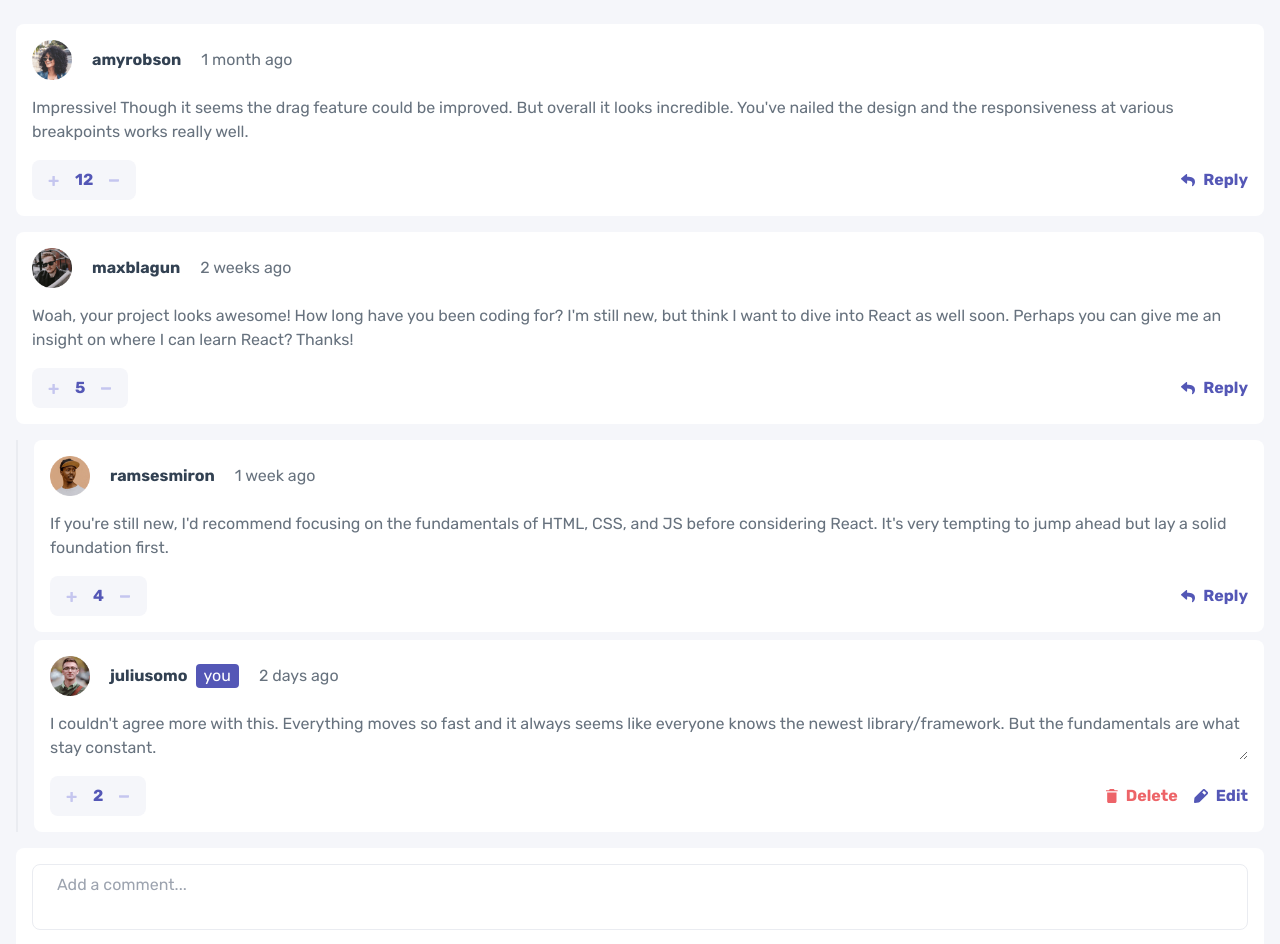
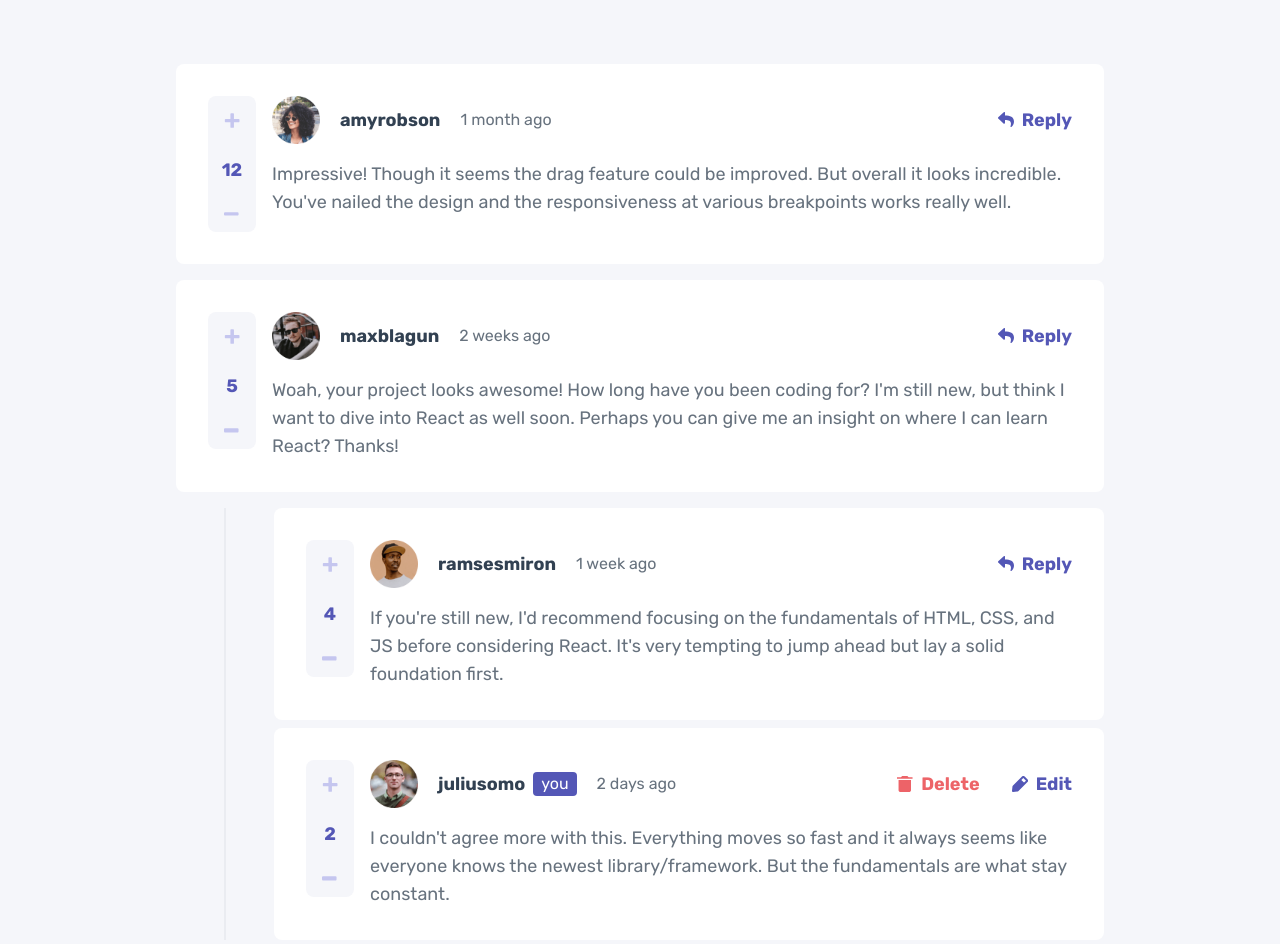
Before and after one commit to Dev-Dylann/Interactive-Comments-Section, a React (Vite) app: page / in a window 1280 px wide. Shown: the top 944 px of the page. Built offline with nearby package versions, Linux system fonts and the light colour scheme.

Commit message:
made responsive and added active states

```diff
--- a/src/App.tsx
+++ b/src/App.tsx
@@ -4,7 +4,7 @@ import NewCommentInput from "./components/NewCommentInput"
 function App() {
 
   return (
-    <section className="py-6 bg-lighterGray min-h-screen font-rubik">
+    <section className="py-6 bg-lighterGray min-h-screen font-rubik md:py-10 lg:py-16">
       <CommentsArea />
 
       <NewCommentInput />
--- a/src/components/Comment.tsx
+++ b/src/components/Comment.tsx
@@ -55,15 +55,36 @@ function Comment({ comment }: Props) {
 
     return (
         <>
-            <article className="flex flex-col gap-4 bg-white p-4 rounded-lg">
+            <article className="flex flex-col gap-4 bg-white p-4 rounded-lg md:p-8 lg:grid lg:grid-cols-[auto,_1fr] lg:grid-rows-[auto,_1fr]">
                 <div className='flex gap-2 items-center'>
-                    <img src={comment.user.image.png} alt={comment.user.username} className='h-10 w-10 mr-3' width={64} height={64} />
+                    <img src={comment.user.image.png} alt={comment.user.username} className='h-10 w-10 mr-3 md:h-12 md:w-12' width={64} height={64} />
 
-                    <span className="font-bold text-darkBlue">{comment.user.username}</span>
+                    <span className="font-bold text-darkBlue md:text-lg">{comment.user.username}</span>
 
                     {isUser && <span className="bg-modBlue text-white px-2 rounded">you</span>}
 
                     <span className='text-grayBlue ml-3'>{dateFormatter(comment.createdAt)}</span>
+
+                    <div className='hidden lg:flex grow justify-end gap-8'>
+                        {isUser ? (
+                            <>
+                                <button disabled={isEditing} className="text-softRed font-bold flex items-center gap-2 text-lg disabled:brightness-150 lg:hover:brightness-150" onClick={() => deleteComment(comment.id, setComments, comment.replyingTo)}>
+                                    <img src={deleteIcon} alt="Delete Icon" className="w-4 h-4" />
+                                    Delete
+                                </button>
+
+                                <button disabled={isEditing} onClick={() => setIsEditing(true)} className="text-modBlue font-bold flex items-center gap-2 text-lg disabled:brightness-150 lg:hover:brightness-150">
+                                    <img src={editIcon} alt="Edit Icon" className="w-4 h-4" />
+                                    Edit
+                                </button>
+                            </>
+                        ) : (
+                            <button onClick={() => setIsReplying(comment.id)} className="text-modBlue font-bold flex items-center gap-2 text-lg lg:hover:brightness-150">
+                                <img src={replyIcon} alt="Reply Icon" className="w-4 h-4" />
+                                Reply
+                            </button>
+                        )}
+                    </div>
                 </div>
 
                 {isUser ? (
@@ -76,55 +97,67 @@ function Comment({ comment }: Props) {
                         onBlur={(e) => {
                             if (!e.relatedTarget || !e.relatedTarget.classList.contains('update-button')) handleCancelEdit()
                         }}
-                        className='transition-all focus:outline-modBlue focus:outline-1 font-rubik text-grayBlue focus:px-4 focus:py-2 bg-white disabled-border-0 disabled:outline-0' />
+                        className='transition-all resize-none focus:outline-modBlue focus:outline-1 font-rubik text-grayBlue focus:px-4 focus:py-2 bg-white disabled-border-0 disabled:outline-0 md:text-lg' />
                 ) : (
-                    <pre className="text-grayBlue font-rubik text-wrap">{comment.content}</pre>
+                    <pre className="text-grayBlue font-rubik text-wrap md:text-lg">{comment.content}</pre>
                 )}
 
-                <div className="flex justify-between">
-                    <div className='p-2 flex gap-2 bg-lighterGray rounded-lg'>
+                <div className="flex justify-between lg:row-span-full lg:justify-start lg:items-start">
+                    <div className='p-2 flex gap-2 bg-lighterGray rounded-lg md:p-4 md:gap-4 lg:flex-col lg:justify-center lg:items-center lg:gap-6 lg:px-2'>
                         <button className="px-2">
-                            <img src={plusIcon} alt="Increase Likes" />
+                            <img src={plusIcon} alt="Increase Likes" className="md:w-4 md:h-4" />
                         </button>
-                        <span className="text-modBlue font-bold">{comment.score}</span>
+                        <span className="text-modBlue font-bold md:text-lg lg:py-1">{comment.score}</span>
                         <button className="px-2">
-                            <img src={minusIcon} alt="Decrease Likes" />
+                            <img src={minusIcon} alt="Decrease Likes" className="md:w-4" />
                         </button>
                     </div>
 
-                    <div className='flex gap-4'>
+                    <div className='flex gap-4 lg:hidden'>
                         {isUser ? (
                             <>
                                 {isEditing ? (
                                     <button
                                         disabled={userComment.trim() === '' || userComment.trim() === comment.content}
                                         onClick={handleEdit}
-                                        className='px-4 font-bold text-white bg-modBlue rounded-lg disabled:brightness-75 update-button'
+                                        className='px-4 font-bold text-white bg-modBlue rounded-lg disabled:brightness-75 update-button md:px-6 md:text-lg'
                                     >
                                         UPDATE
                                     </button>
                                 ) : (
                                     <>
-                                        <button className="text-softRed font-bold flex items-center gap-2" onClick={() => deleteComment(comment.id, setComments, comment.replyingTo)}>
-                                            <img src={deleteIcon} alt="Delete Icon" />
+                                        <button className="text-softRed font-bold flex items-center gap-2 md:text-lg" onClick={() => deleteComment(comment.id, setComments, comment.replyingTo)}>
+                                            <img src={deleteIcon} alt="Delete Icon" className="md:w-4 md:h-4" />
                                             Delete
                                         </button>
 
-                                        <button onClick={() => setIsEditing(true)} className="text-modBlue font-bold flex items-center gap-2">
-                                            <img src={editIcon} alt="Edit Icon" />
+                                        <button onClick={() => setIsEditing(true)} className="text-modBlue font-bold flex items-center gap-2 md:text-lg">
+                                            <img src={editIcon} alt="Edit Icon" className="md:w-4 md:h-4" />
                                             Edit
                                         </button>
                                     </>
                                 )}
                             </>
                         ) : (
-                            <button onClick={() => setIsReplying(comment.id)} className="text-modBlue font-bold flex items-center gap-2">
-                                <img src={replyIcon} alt="Reply Icon" />
+                            <button onClick={() => setIsReplying(comment.id)} className="text-modBlue font-bold flex items-center gap-2 md:text-lg">
+                                <img src={replyIcon} alt="Reply Icon" className="md:w-4 md:h-4" />
                                 Reply
                             </button>
                         )}
                     </div>
                 </div>
+
+                {isEditing && (
+                    <div className='hidden lg:flex justify-end col-span-full'>
+                        <button
+                            disabled={userComment.trim() === '' || userComment.trim() === comment.content}
+                            onClick={handleEdit}
+                            className='font-bold text-white bg-modBlue rounded-lg disabled:brightness-75 update-button px-6 py-4 text-lg lg:hover:brightness-150'
+                        >
+                            UPDATE
+                        </button>
+                    </div>
+                )}
             </article>
 
             {/* Reply Section */}
--- a/src/components/CommentsArea.tsx
+++ b/src/components/CommentsArea.tsx
@@ -5,7 +5,7 @@ function CommentsArea() {
     const { comments } = useDataContext()
 
     return (
-        <div className="flex flex-col gap-4 px-4">
+        <div className="flex flex-col gap-4 px-4 md:px-8 lg:max-w-5xl lg:mx-auto lg:px-12">
             {comments.map(comment => {
                 return <Comment key={comment.id} comment={comment} />
             })}
--- a/src/components/NewCommentInput.tsx
+++ b/src/components/NewCommentInput.tsx
@@ -9,25 +9,27 @@ function NewCommentInput() {
     const [commentContent, setCommentContent] = useState('')
 
     return (
+        <div className='p-4 md:px-8 lg:px-12 lg:mx-auto lg:max-w-5xl'>
             <form
-            className='p-4 grid grid-cols-2 gap-y-4 m-4 bg-white rounded-lg'
+                className='p-4 grid grid-cols-2 gap-y-4 bg-white rounded-lg md:p-8 lg:flex lg:gap-4'
                 onSubmit={(e) => {
                     e.preventDefault()
                     setCommentContent('')
                 }}
             >
-            <textarea className='border border-lightGray rounded-lg px-6 py-2 resize-none text-grayBlue col-span-full focus:outline-modBlue focus:outline-1' placeholder="Add a comment..." onChange={(e) => setCommentContent(e.target.value)} value={commentContent} />
+                <textarea cols={3} className='border border-lightGray rounded-lg px-6 py-2 resize-none text-grayBlue col-span-full focus:outline-modBlue focus:outline-1 md:text-lg lg:grow' placeholder="Add a comment..." onChange={(e) => setCommentContent(e.target.value)} value={commentContent} />
 
-            <img src={user.image.png} alt={user.username} className='h-10 w-10 mr-3' width={64} height={64} />
+                <img src={user.image.png} alt={user.username} className='h-10 w-10 md:w-12 md:h-12 lg:-order-1' width={64} height={64} />
 
                 <button
                     disabled={commentContent.trim() === ''}
                     type="submit"
-                className='w-fit place-self-end bg-modBlue text-white font-bold px-4 py-2 rounded-lg disabled:brightness-75'
+                    className='w-fit place-self-end bg-modBlue text-white font-bold px-4 py-2 rounded-lg disabled:brightness-75 md:text-lg md:px-6 lg:place-self-start lg:hover:brightness-150'
                     onClick={() => createNewComment(user, commentContent, lastId + 1, setComments)}>
                     SEND
                 </button>
             </form>
+        </div>
     )
 }
 
--- a/src/components/ReplySection.tsx
+++ b/src/components/ReplySection.tsx
@@ -6,7 +6,7 @@ type Props = {
 
 function ReplySection({ replies }: Props) {
     return (
-        <div className="border-l-2 border-lightGray pl-4 flex flex-col gap-2">
+        <div className="border-l-2 border-lightGray pl-4 flex flex-col gap-2 md:pl-8 lg:ml-12 lg:pl-12">
             {replies?.map(reply => (
                 <Comment key={reply.id} comment={reply} />
             ))}
```
Also changed, not shown: src/components/ReplyInput.tsx (+4 -4 lines). Lines whose indentation alone changed are shown as unchanged.
